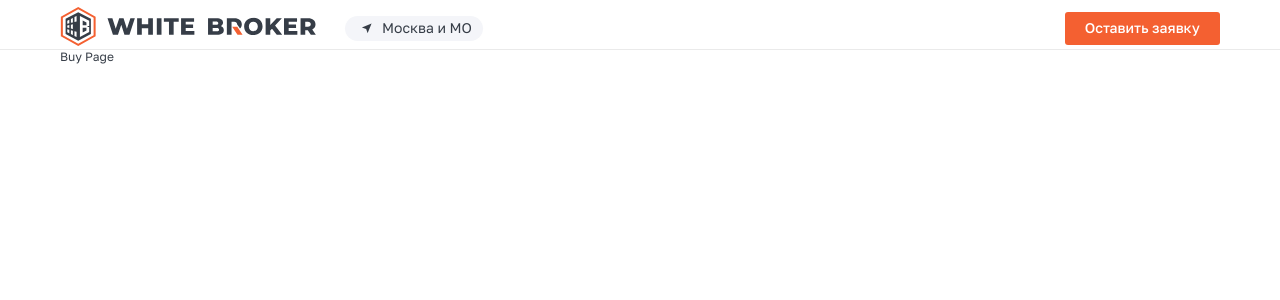
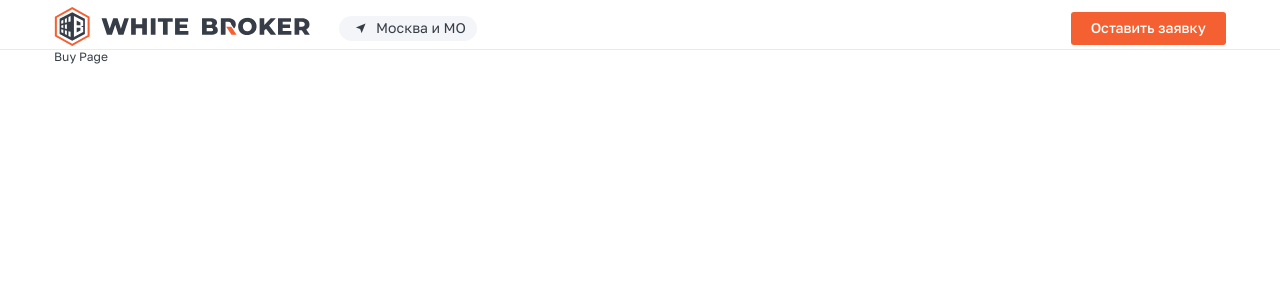
Before and after one commit to ilya-vikt/white-broker, a Vue app: page / in a window 1280 px wide. Shown: the top 300 px of the page. Built offline with nearby package versions, Linux system fonts and the light colour scheme; no server answers.

Commit message:
add an adaptive padding to the container class

```diff
--- a/src/assets/styles/global.scss
+++ b/src/assets/styles/global.scss
@@ -15,7 +15,7 @@ body {
 .container {
   max-width: 1440px;
   margin: 0 auto;
-  padding: 0 60px;
+  padding: 0 clamp(20px, calc(6.67px + 3.704vw), 60px);
 }
 
 .lnk {
```
